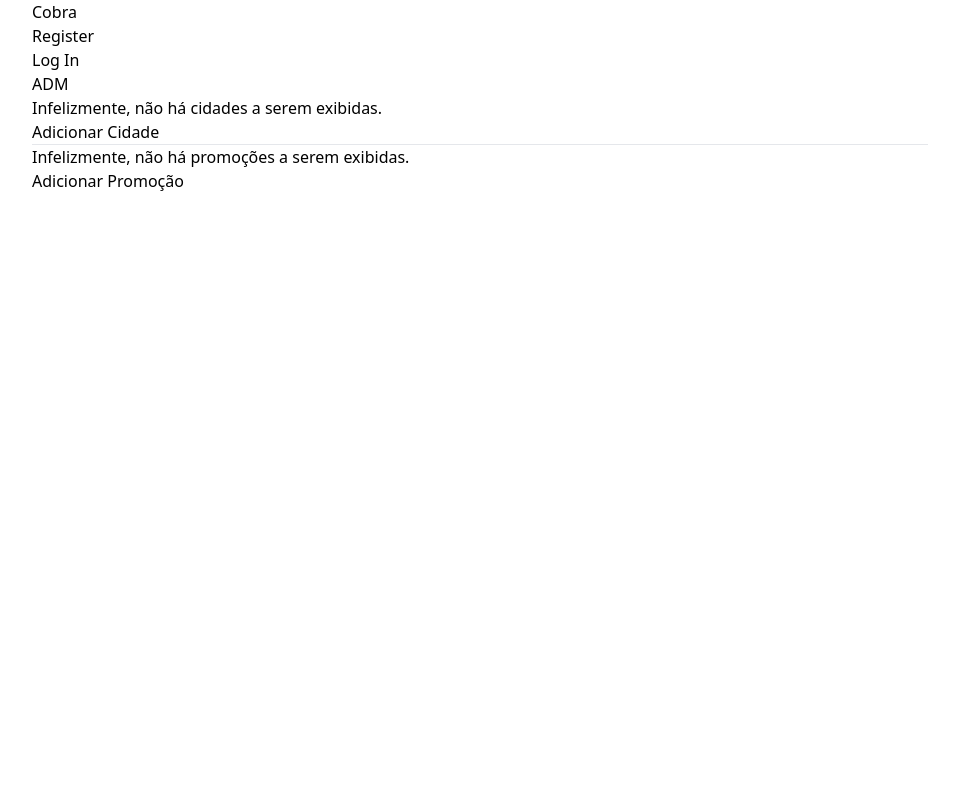
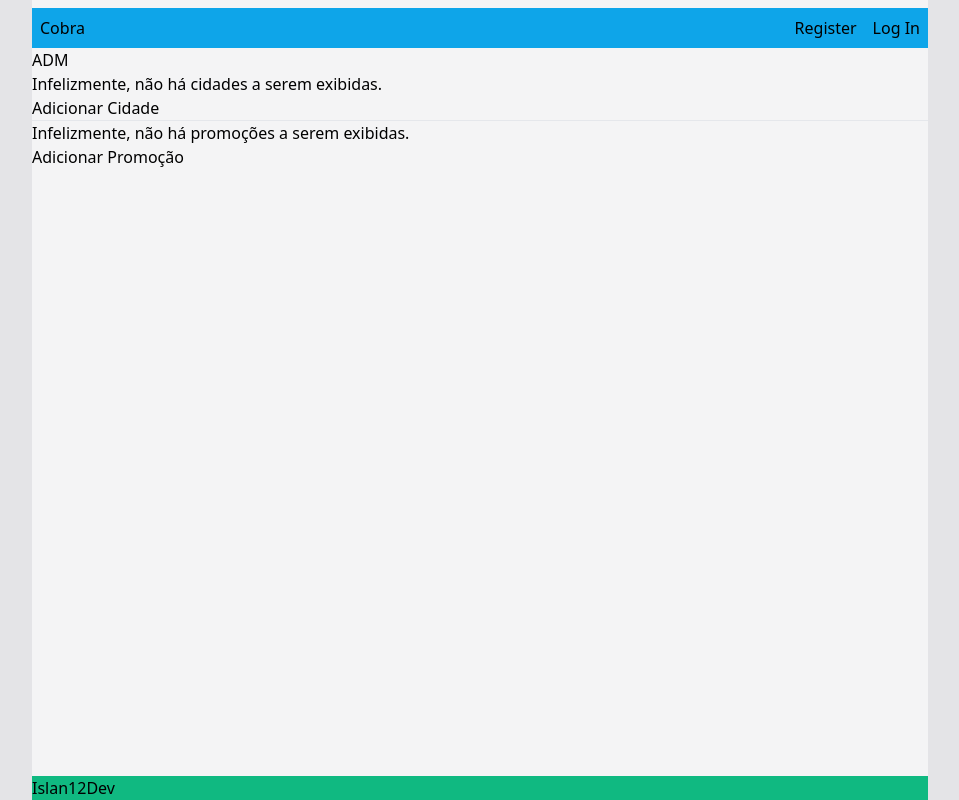
Before and after one commit to Islan42/CobraPA, a Flask app: template cobra/templates/adm/index.html in a window 1280 px wide. Shown: the whole page, without its empty margins (160-1119 px from the left). Run offline with Flask 3, Linux system fonts and the light colour scheme; the template is opened without the code that fills it, so the values that code supplies are empty.

Commit message:
Primeiro estilo

```diff
--- a/cobra/static/style.css
+++ b/cobra/static/style.css
@@ -567,6 +567,170 @@ video {
   display: block;
 }
 
+.inline {
+  display: inline;
+}
+
+.flex {
+  display: flex;
+}
+
+.h-20 {
+  height: 5rem;
+}
+
+.h-12 {
+  height: 3rem;
+}
+
+.h-8 {
+  height: 2rem;
+}
+
+.h-10 {
+  height: 2.5rem;
+}
+
+.h-full {
+  height: 100%;
+}
+
+.h-screen {
+  height: 100vh;
+}
+
+.min-h-screen {
+  min-height: 100vh;
+}
+
+.min-h-svh {
+  min-height: 100svh;
+}
+
+.min-h-lvh {
+  min-height: 100lvh;
+}
+
 .max-w-4xl {
   max-width: 56rem;
 }
+
+.flex-1 {
+  flex: 1 1 0%;
+}
+
+.flex-row {
+  flex-direction: row;
+}
+
+.flex-col {
+  flex-direction: column;
+}
+
+.items-center {
+  align-items: center;
+}
+
+.bg-sky-400 {
+  --tw-bg-opacity: 1;
+  background-color: rgb(56 189 248 / var(--tw-bg-opacity));
+}
+
+.bg-zinc-400 {
+  --tw-bg-opacity: 1;
+  background-color: rgb(161 161 170 / var(--tw-bg-opacity));
+}
+
+.bg-sky-600 {
+  --tw-bg-opacity: 1;
+  background-color: rgb(2 132 199 / var(--tw-bg-opacity));
+}
+
+.bg-sky-500 {
+  --tw-bg-opacity: 1;
+  background-color: rgb(14 165 233 / var(--tw-bg-opacity));
+}
+
+.bg-white {
+  --tw-bg-opacity: 1;
+  background-color: rgb(255 255 255 / var(--tw-bg-opacity));
+}
+
+.bg-zinc-200 {
+  --tw-bg-opacity: 1;
+  background-color: rgb(228 228 231 / var(--tw-bg-opacity));
+}
+
+.bg-zinc-100 {
+  --tw-bg-opacity: 1;
+  background-color: rgb(244 244 245 / var(--tw-bg-opacity));
+}
+
+.bg-emerald-700 {
+  --tw-bg-opacity: 1;
+  background-color: rgb(4 120 87 / var(--tw-bg-opacity));
+}
+
+.bg-emerald-600 {
+  --tw-bg-opacity: 1;
+  background-color: rgb(5 150 105 / var(--tw-bg-opacity));
+}
+
+.bg-emerald-400 {
+  --tw-bg-opacity: 1;
+  background-color: rgb(52 211 153 / var(--tw-bg-opacity));
+}
+
+.bg-emerald-500 {
+  --tw-bg-opacity: 1;
+  background-color: rgb(16 185 129 / var(--tw-bg-opacity));
+}
+
+.p-2 {
+  padding: 0.5rem;
+}
+
+.px-2 {
+  padding-left: 0.5rem;
+  padding-right: 0.5rem;
+}
+
+.py-2 {
+  padding-top: 0.5rem;
+  padding-bottom: 0.5rem;
+}
+
+.pl-2 {
+  padding-left: 0.5rem;
+}
+
+.pt-2 {
+  padding-top: 0.5rem;
+}
+
+.align-middle {
+  vertical-align: middle;
+}
+
+.leading-10 {
+  line-height: 2.5rem;
+}
+
+.hover\:bg-sky-400:hover {
+  --tw-bg-opacity: 1;
+  background-color: rgb(56 189 248 / var(--tw-bg-opacity));
+}
+
+.hover\:font-bold:hover {
+  font-weight: 700;
+}
+
+.hover\:text-red-400:hover {
+  --tw-text-opacity: 1;
+  color: rgb(248 113 113 / var(--tw-text-opacity));
+}
+
+.hover\:text-red-700:hover {
+  --tw-text-opacity: 1;
+  color: rgb(185 28 28 / var(--tw-text-opacity));
+}
--- a/cobra/templates/base.html
+++ b/cobra/templates/base.html
@@ -1,5 +1,5 @@
 <!DOCTYPE html>
-<html lang="pt-br">
+<html lang="pt-br" class="bg-zinc-200">
     <head>
         <meta charset="utf-8"/>
         <meta name="viewport" content="width=device-width, initial-scale=2" />
@@ -7,24 +7,30 @@
         <link rel="stylesheet" href="{{ url_for('static', filename='style.css') }}" />
         <link rel="icon" href="{{ url_for('static', filename='favicon.ico') }}">
     </head>
-    <body class="mx-auto max-w-4xl">
-        <nav>
-            <h1><a href="{{ url_for('index') }}">Cobra</a></h1>
-            <ul>
-                {% if g.user %}
-                    <li><span>{{ g.user['username'] }}</span></li>
-                    {% if g.user.adm %}
-                        <li><a href="{{ url_for('adm.index') }}">adm</a></li>
+    <body class="mx-auto max-w-4xl pt-2 bg-zinc-100  flex flex-col min-h-lvh">
+        <nav class="flex flex-row pl-2 h-10 bg-sky-500">
+            <div class="flex-1 flex flex-row items-center">
+                <h1 class="hover:text-red-700 hover:font-bold align-middle"><a href="{{ url_for('index') }}">Cobra</a></h1>
+            </div>
+
+            <div>
+                <ul class="flex flex-row h-full leading-10">
+                    {% if g.user %}
+                        <li class="px-2"><span>{{ g.user['username'] }}</span></li>
+                        {% if g.user.adm %}
+                            <li class="px-2 hover:bg-sky-400"><a href="{{ url_for('adm.index') }}">adm</a></li>
+                        {% endif %}
+                        <li class="px-2 hover:bg-sky-400"><a href="{{ url_for('tickets.index') }}">Tickets</a></li>
+                        <li class="px-2 hover:bg-sky-400"><a href="{{ url_for('auth.logout') }}">Log Out</a></li>
+                    {% else %}
+                        <li class="px-2 hover:bg-sky-400"><a href="{{ url_for('auth.register') }}">Register</a></li>
+                        <li class="px-2 hover:bg-sky-400"><a href="{{ url_for('auth.login') }}">Log In</a></li>
                     {% endif %}
-                    <li><a href="{{ url_for('tickets.index') }}">Tickets</a></li>
-                    <li><a href="{{ url_for('auth.logout') }}">Log Out</a></li>
-                {% else %}
-                    <li><a href="{{ url_for('auth.register') }}">Register</a></li>
-                    <li><a href="{{ url_for('auth.login') }}">Log In</a></li>
-                {% endif %}
-            </ul>
+                </ul>
+            </div>
         </nav>
-        <section class="content">
+
+        <main class="flex-1">
             <header>
                 {% block header %}{% endblock %}
             </header>
@@ -32,6 +38,10 @@
                 <div class="flash">{{ message }}</div>
             {% endfor %}
             {% block content %}{% endblock %}
-        </section>
+        </main>
+
+        <footer class="bg-emerald-500">
+            <h1>Islan12Dev</h1>
+        </footer>
     </body>
 </html>
```
